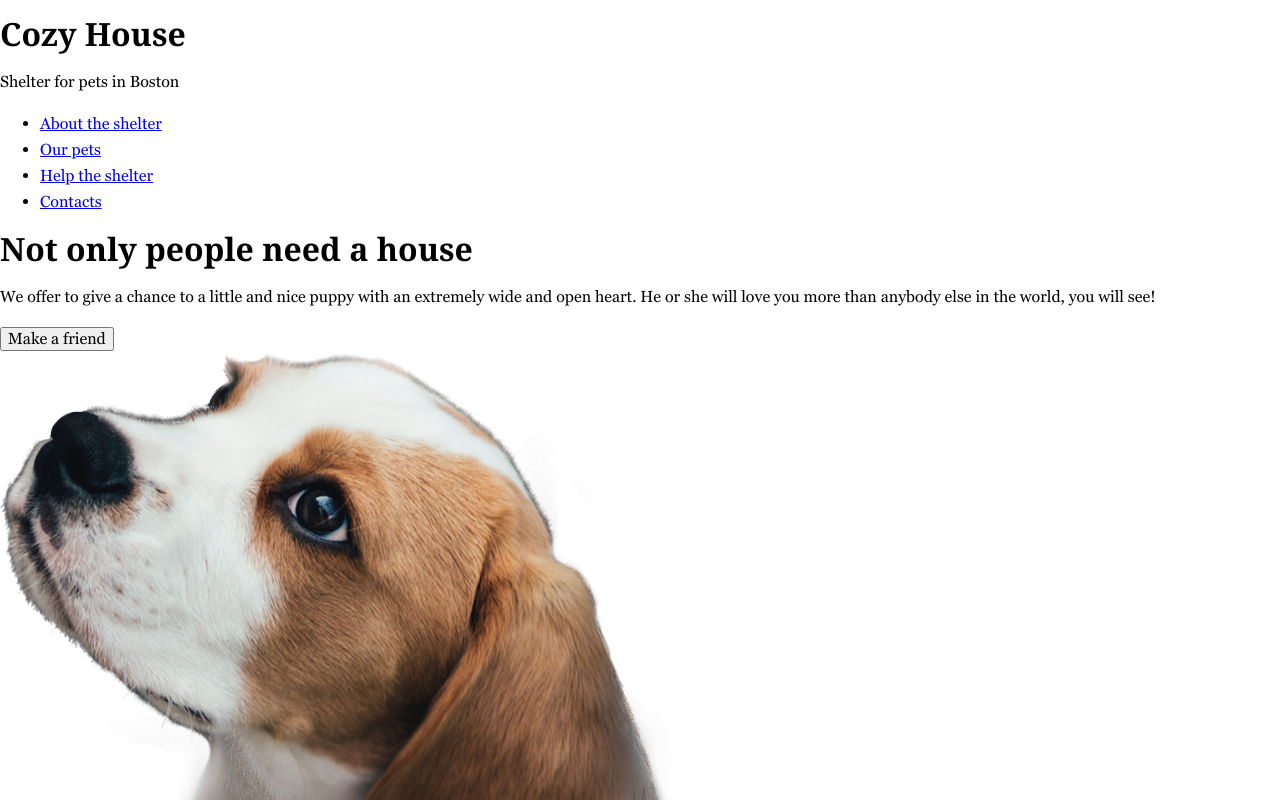
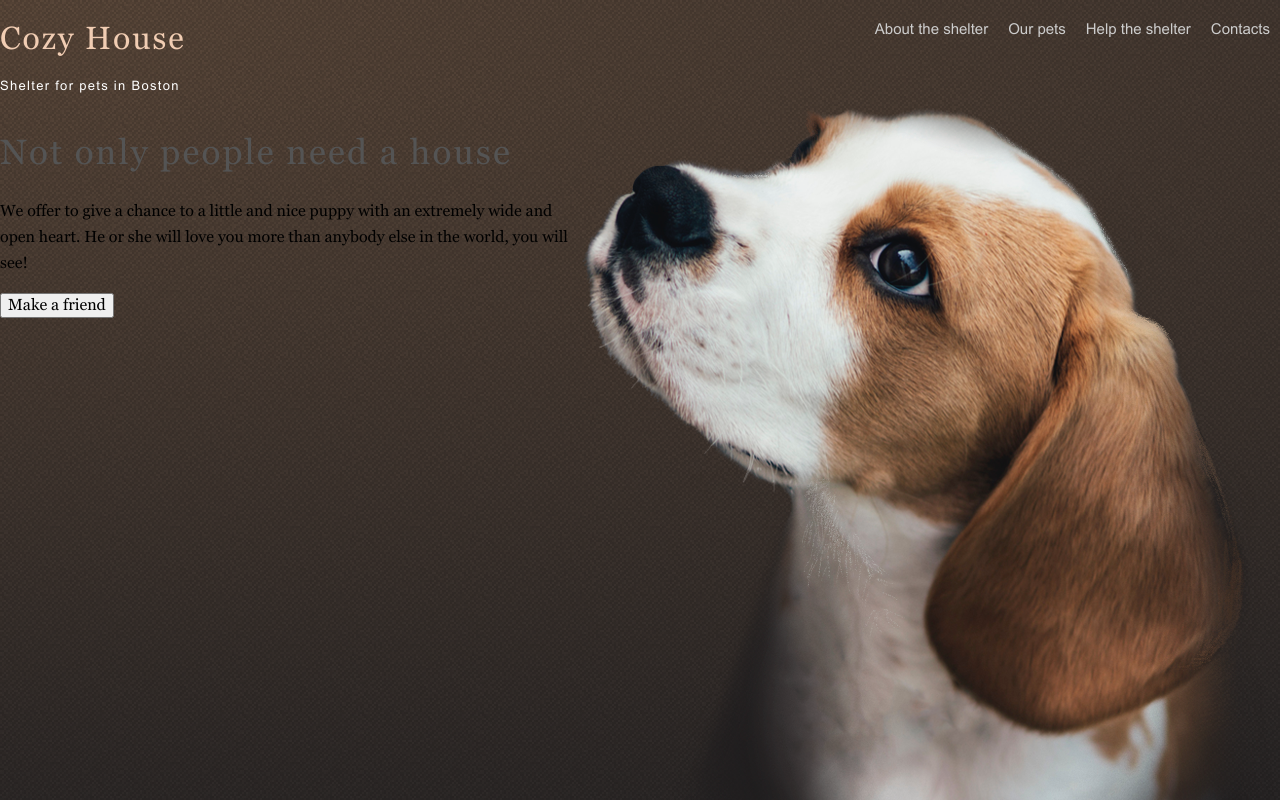
Before and after one commit to OsipovaES/shelter, a website built with webpack: page src/main/index.html in a window 1280 px wide. Shown: the top 800 px of the page. Built offline with nearby package versions, Linux system fonts and the light colour scheme; some packages are replaced by stand-ins of ours.

Commit message:
add: components for scss and fix html main

```diff
--- a/src/main/index.html
+++ b/src/main/index.html
@@ -6,8 +6,10 @@
     <title>Cozy House</title>
 </head>
 <body>
+
+    <section class="promo">
+        <div class="wrapper promo__wrapper">
             <header class="header">
-        <div class="wrapper header__wrapper">
                 <div class="logo">
                     <h1 class="logo__title">Cozy House</h1>
                     <p class="logo__text">Shelter for pets in Boston</p>
@@ -20,18 +22,20 @@
                         <li><a class="navigation__link" href="#">Contacts</a></li>
                     </ul>
                 </nav>
-        </div>
             </header>
-    <section class="not-only">
-        <div class="wrapper not-only__wrapper">
-            <div class="not-only__content">
-                <h1 class="not-only__title">Not only people need a house</h1>
-                <p class="not-only__text">We offer to give a chance to a little and nice puppy with an extremely wide and open heart. He or she will love you more than anybody else in the world, you will see!</p>
+            <div class="content">
+                <div class="promo__content">
+                    <h1 class="promo__title">Not only people need a house</h1>
+                    <p class="promo__text">We offer to give a chance to a little and nice puppy with an extremely wide and open heart. He or she will love you more than anybody else in the world, you will see!</p>
                     <button class="button button_filled">Make a friend</button>
                 </div>
-            <img class="not-only__image" src="../img/main-photo/start-screen-puppy.png" alt="Screen puppy">
+                <div class="promo__puppy">
+                    <img class="promo__image" src="../img/main-photo/start-screen-puppy.png" alt="Screen puppy">
+                </div>
+            </div>
         </div>
     </section>
+
     <section class="about">
         <div class="wrapper about__wrapper">
             <img class="about__image" src="../img/main-photo/about-pets.png" alt="About pets">
@@ -42,12 +46,13 @@
             </div>
         </div>
     </section>
+
     <section class="pets">
         <div class="wrapper pets__wrapper">
             <h1 class="pets__title">Our friends who are looking for a house</h1>
             <div class="pets__slider">
                 <div class="slider">
-                    <button class="button button_circle"><img src="../img/icons/arrow-left.svg" alt=""></button>
+                    <button class="button button_circle-left"></button>
                     <div class="slider__card">
                         <div class="card">
                             <img class="card__image" src="../img/pets-content/pets-katrine.png" alt="">
@@ -57,24 +62,25 @@
                     </div>
                     <div class="slider__card">
                         <div class="card">
-                            <img class="card__image" src="../img/pets-content/pets-katrine.png" alt="">
-                            <p class="card__name">Katrine</p>
+                            <img class="card__image" src="../img/pets-content/pets-jennifer.png" alt="">
+                            <p class="card__name">Jennifer</p>
                             <button class="button button_empty">Learn more</button>
                         </div>
                     </div>
                     <div class="slider__card">
                         <div class="card">
-                            <img class="card__image" src="../img/pets-content/pets-katrine.png" alt="">
-                            <p class="card__name">Katrine</p>
+                            <img class="card__image" src="../img/pets-content/pets-woody.png" alt="">
+                            <p class="card__name">Woody</p>
                             <button class="button button_empty">Learn more</button>
                         </div>
                     </div>
-                    <button class="button button_circle"><img src="../img/icons/arrow-right.svg" alt=""></button>
+                    <button class="button button_circle-right"></button>
                 </div>
             </div>
             <button class="button button_filled">Get to know the rest</button>
         </div>
     </section>
+
     <section class="help">
         <div class="wrapper help__wrapper">
             <h1 class="help__title">How you can help our shelter</h1>
@@ -83,8 +89,37 @@
                     <img class="help-list__image" src="../img/icons/icon-pet-food.svg" alt="">
                     <p class="help-list__text">Pet food</p>
                 </div>
+                <div class="help-list__content">
+                    <img class="help-list__image" src="../img/icons/icon-transportation.svg" alt="">
+                    <p class="help-list__text">Transportation</p>
+                </div>
+                <div class="help-list__content">
+                    <img class="help-list__image" src="../img/icons/icon-toys.svg" alt="">
+                    <p class="help-list__text">Toys</p>
+                </div>
+                <div class="help-list__content">
+                    <img class="help-list__image" src="../img/icons/icon-bowls-and-cups.svg" alt="">
+                    <p class="help-list__text">Bowls and cups</p>
+                </div>
+                <div class="help-list__content">
+                    <img class="help-list__image" src="../img/icons/icon-shampoos.svg" alt="">
+                    <p class="help-list__text">Shampoos</p>
+                </div>
+                <div class="help-list__content">
+                    <img class="help-list__image" src="../img/icons/icon-vitamins.svg" alt="">
+                    <p class="help-list__text">Vitamins</p>
+                </div>
+                <div class="help-list__content">
+                    <img class="help-list__image" src="../img/icons/icon-collars-leashes.svg" alt="">
+                    <p class="help-list__text">Collars / leashes</p>
+                </div>
+                <div class="help-list__content">
+                    <img class="help-list__image" src="../img/icons/icon-sleeping-area.svg" alt="">
+                    <p class="help-list__text">Sleeping areas</p>
+                </div>
             </div>
     </section>
+
     <section class="donation">
         <div class="wrapper donation__wrapper">
             <img  class="donation__image" src="../img/main-photo/donation-dog.png" alt="Donation dog">
@@ -98,6 +133,7 @@
                 <p class="donation__copyright">Legal information and lorem ipsum dolor sit amet, consectetur adipiscing elit. Maecenas a ipsum at libero sagittis dignissim sed ac diam. Praesent ultrices maximus tortor et vulputate. Interdum et malesuada fames ac ante ipsum primis in faucibus.</p>
             </div>
         </div>
+
     </section>
     <footer class="footer">
         <div class="wrapper footer__wrapper">
@@ -132,5 +168,6 @@
             </div>
         </div>
     </footer>
+
 </body>
 </html>
--- /dev/null
+++ b/src/sass/abstracts/_constants.scss
@@ -0,0 +1,7 @@
+$color-primary: #F1CDB3;
+$color-light: #FFF;
+$color-gray: #CDCDCD;
+$color-dark:#292929;
+$color-title: #545454;
+$color-text: #4C4C4C;
+$color-copyright: #B2B2B2;
--- /dev/null
+++ b/src/sass/abstracts/_placeholders.scss
@@ -0,0 +1,7 @@
+%font-prim {
+    font-family: 'Georgia', 'Times New Roman', serif;
+}
+
+%font-add {
+    font-family: 'Arial', 'Verdana', sans-serif;
+}
--- /dev/null
+++ b/src/sass/base/_base.scss
@@ -0,0 +1,46 @@
+html {
+    font-size: 10px;
+}
+
+body {
+    @extend %font-prim;
+    font-size: 1.6rem;
+    line-height: 2.6rem;
+    font-weight: normal;
+}
+
+h1 {
+    @extend %font-prim;
+    color: $color-title;
+    font-size: 35px;
+    font-style: normal;
+    font-weight: 400;
+    line-height: 130%;
+    letter-spacing: 2.1px;
+}
+
+.logo {
+    &__title {
+        color: $color-primary;
+        font-family: Georgia;
+        font-size: 3.2rem;
+        font-style: normal;
+        font-weight: 400;
+        line-height: 110%;
+        letter-spacing: 1.92px;
+        }
+    &__text {
+        color: $color-light;
+        font-family: Arial;
+        font-size: 1.3rem;
+        font-style: normal;
+        font-weight: 400;
+        line-height: normal;
+        letter-spacing: 1.3px;
+    }
+}
+
+.wrapper {
+    width: 1280px;
+    margin: auto;
+}
--- /dev/null
+++ b/src/sass/base/_buttons.scss
@@ -0,0 +1,9 @@
+.button {
+    &_circle-left {
+        background-image: url(../img/icons/arrow-left.svg);
+    }
+
+    &_circle-right {
+        background-image: url(../img/icons/arrow-right.svg);
+    }
+}
--- a/src/sass/base/_constants.scss
+++ /dev/null
@@ -1 +0,0 @@
-$color: #F6F6F6;
--- a/src/sass/base/_style.scss
+++ /dev/null
@@ -1,14 +0,0 @@
-html {
-    font-size: 10px;
-}
-
-body {
-    font-family: 'Georgia';
-    font-size: 1.6rem;
-    line-height: 2.6rem;
-    font-weight: normal;
-}
-
-.wrapper {
-    width: 1280px;
-}
--- /dev/null
+++ b/src/sass/components/_navigation.scss
@@ -0,0 +1,15 @@
+.navigation {
+    list-style-type: none;
+    display: flex;
+    &__link {
+        color: $color-gray;
+        padding: 0 10px;
+        cursor: pointer;
+        text-decoration: none;
+        font-family: Arial;
+        font-size: 1.5rem;
+        font-style: normal;
+        font-weight: 400;
+        line-height: 160%;
+    }
+}
--- a/src/sass/index.scss
+++ b/src/sass/index.scss
@@ -1,4 +1,18 @@
+//Fonts
 @import "./base/_fonts.css";
 
-@import "./base/constants";
-@import "./base/style";
+//Abstracts
+@import "./abstracts/constants";
+@import "./abstracts/mixins";
+@import "./abstracts/placeholders";
+
+//Base
+@import "./base/base";
+@import "./base/buttons";
+
+//Layouts
+@import "./layouts/header";
+@import "./layouts/promo";
+
+//Components
+@import "./components/navigation";
--- /dev/null
+++ b/src/sass/layouts/_header.scss
@@ -0,0 +1,4 @@
+.header {
+    display: flex;
+    justify-content: space-between;
+}
--- /dev/null
+++ b/src/sass/layouts/_promo.scss
@@ -0,0 +1,8 @@
+.promo {
+    background: url(../img/backgrounds/noise_transparent@2x.png), radial-gradient(237.5% 111.8% at 0% 0%, #5B483A 0%, #262425 100%), #211F20;
+}
+
+.content {
+    display: flex;
+    justify-content: space-between;
+}
```
Also changed, not shown: src/img/backgrounds/noise_transparent.png (added), src/img/backgrounds/noise_transparent@2x.png (added), src/sass/abstracts/_mixins.scss (added). Lines whose indentation alone changed are shown as unchanged.
